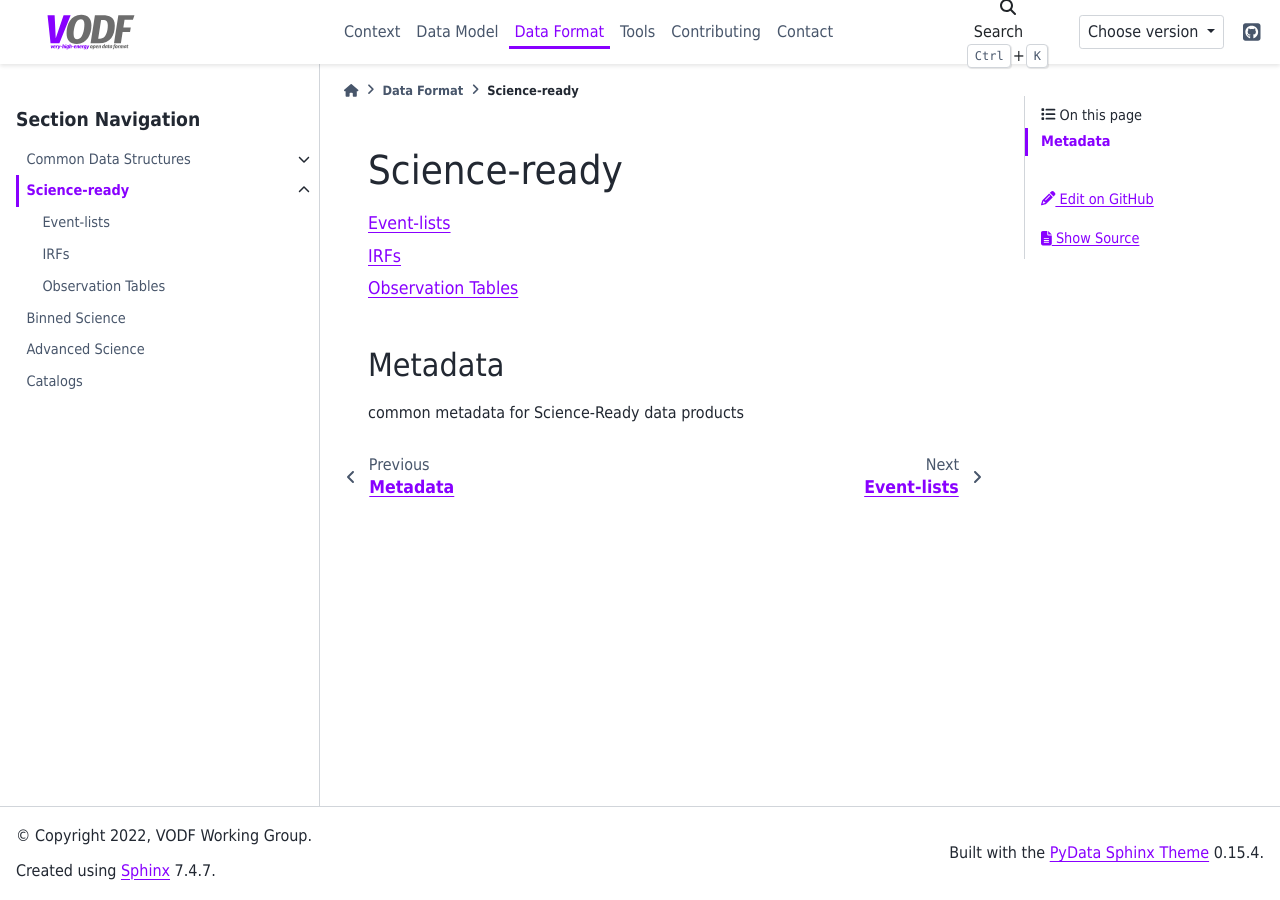
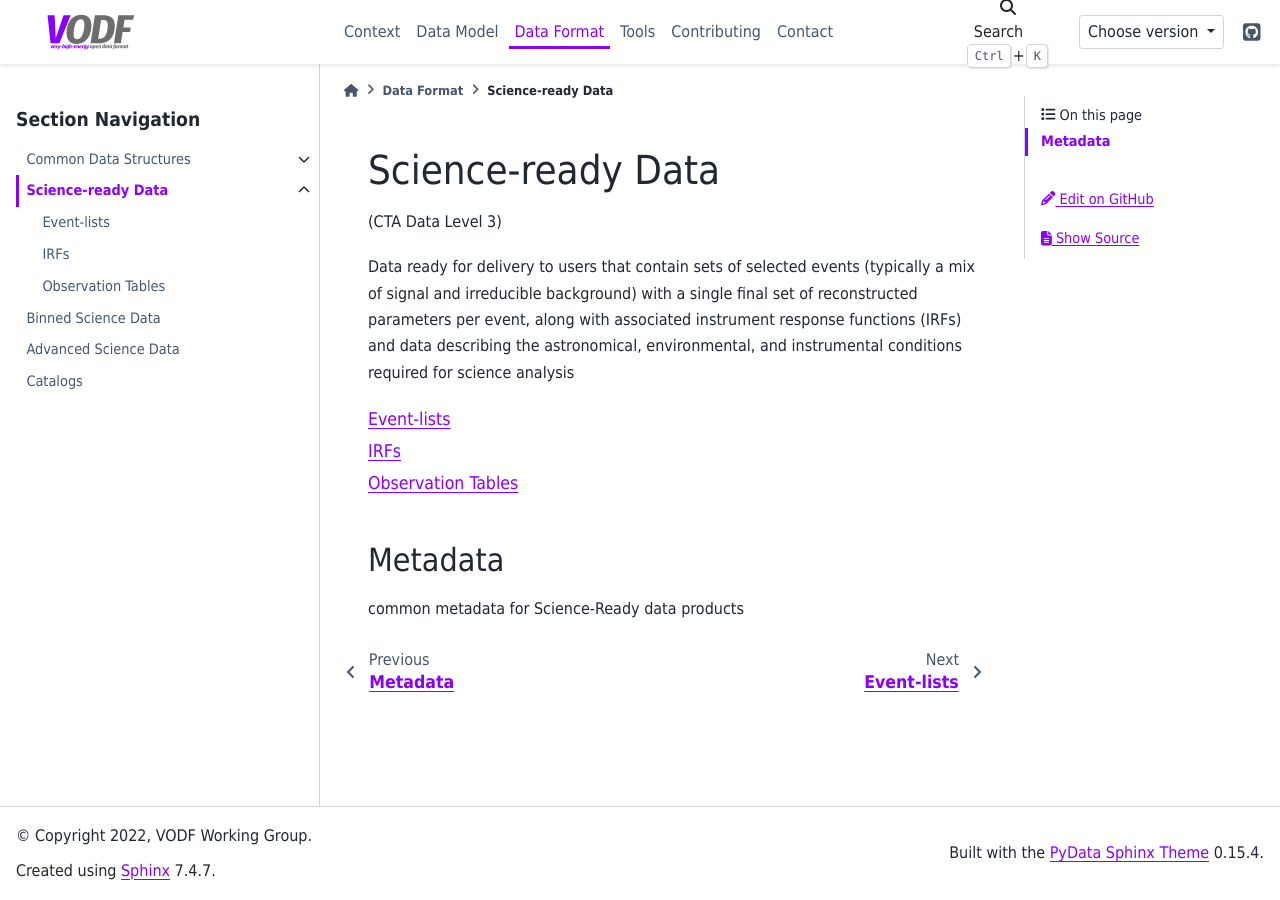
Before and after one commit to VODF/vodf-docs, a Sphinx documentation site: the page built from source/data_format/dl3_science_ready/index.rst, in a window 1280 px wide. Built offline with Sphinx 7.4.7 and the PyData theme 0.15.4, drawn with Linux system fonts in a browser that asks for light colours.

Commit message:
added descriptions of each data level

```diff
--- a/source/data_format/dl3_science_ready/index.rst
+++ b/source/data_format/dl3_science_ready/index.rst
@@ -1,7 +1,14 @@
-===============
- Science-ready
-===============
+===================
+ Science-ready Data
+===================
 
+(CTA Data Level 3)
+
+Data ready for delivery to users that contain sets of selected events (typically
+a mix of signal and irreducible background) with a single final set of
+reconstructed parameters per event, along with associated instrument response
+functions (IRFs) and data describing the astronomical, environmental, and
+instrumental conditions required for science analysis
 
 
 .. toctree::
```
Also changed, not shown: source/data_format/dl4_binned_science/index.rst (+9 -2 lines), source/data_format/dl5_advanced_science/index.rst (+11 -2 lines), source/data_format/dl6_catalogs/index.rst (+11 -2 lines).
